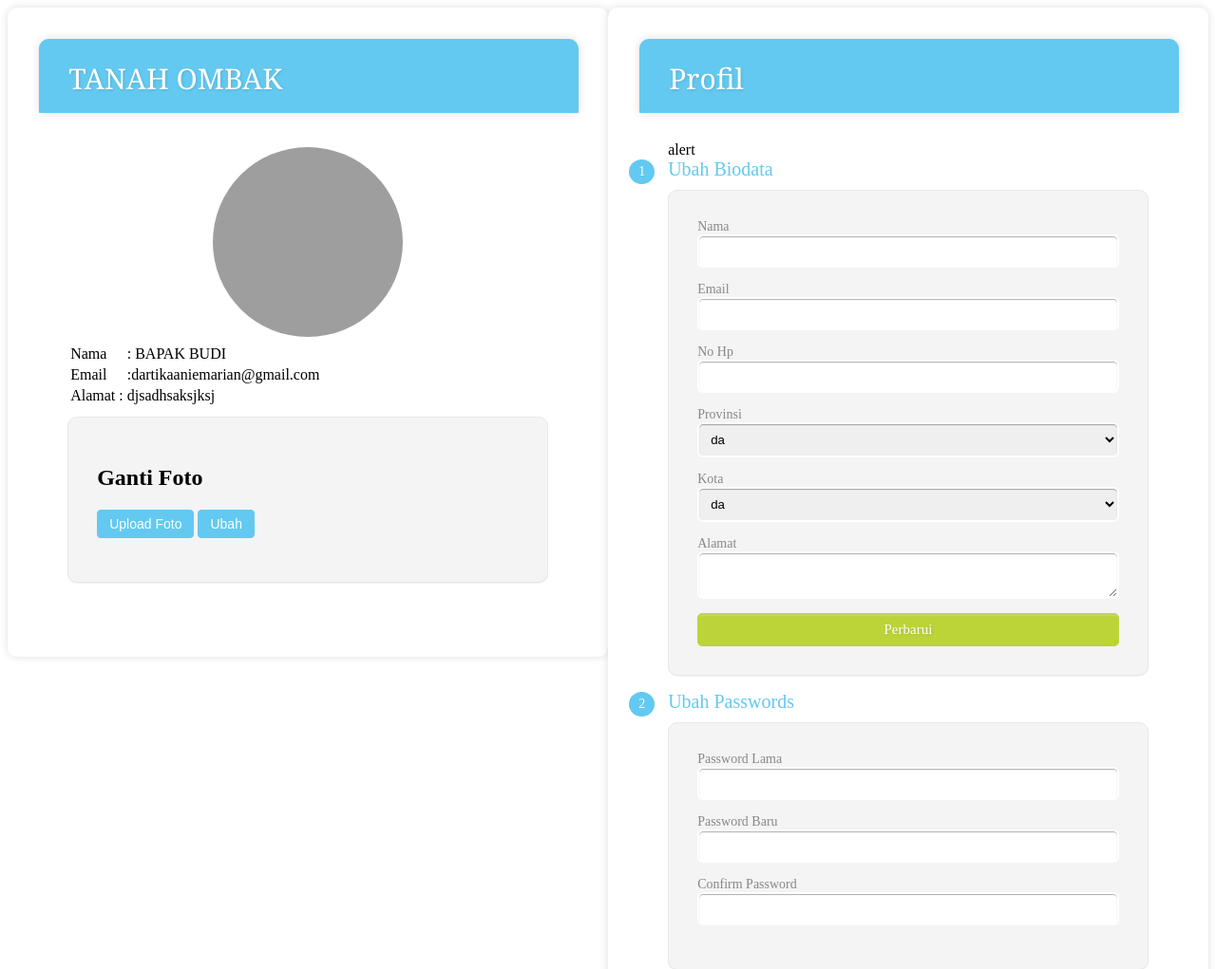
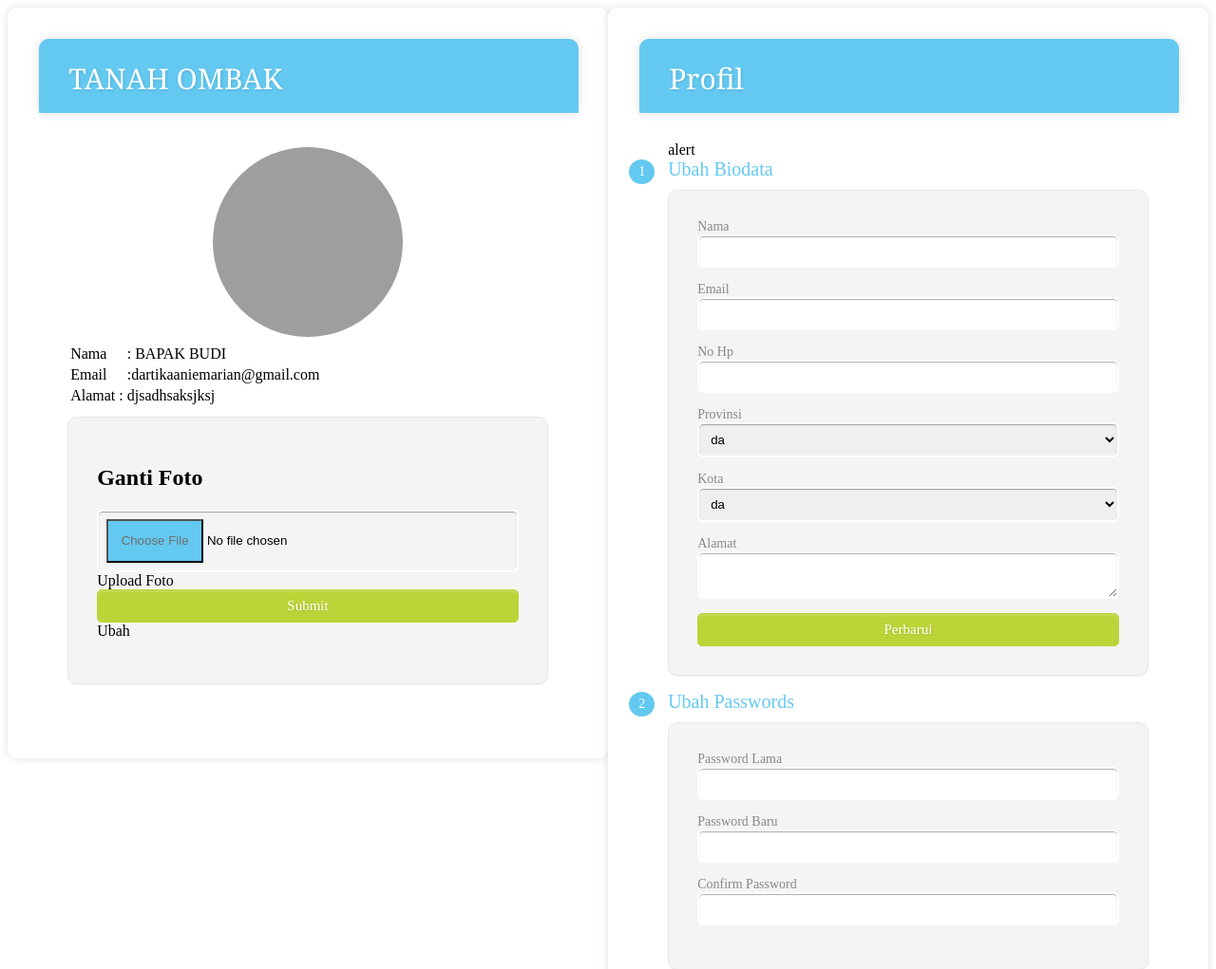
Before and after one commit to vedoalfarizi/bangku, a PHP site: page /umum/profilumum.php in a window 1280 px wide. Shown: the top 1021 px of the page at 95% size. Run offline with PHP 8.4, Linux system fonts and the light colour scheme; grey boxes are pictures that could not be loaded.

Commit message:
ulang profil

```diff
--- a/umum/profilumum.php
+++ b/umum/profilumum.php
@@ -43,11 +43,11 @@
 
             </table>
             <div class="kotak">
-                <form>
+                <form action="../fungsi/proses.php" method="post" enctype="multipart/form-data">
                     <h2>Ganti Foto</h2>
 
-                    <button type="file" name="ktp" class="bt bt-birusoft"/>Upload Foto </button>
-                    <button type="submit" name="verifikasi_ktp" class="bt bt-birusoft" />Ubah </button>
+                    <input type="file" name="ktp" accept="image/*" >Upload Foto </input>
+                    <input type="submit" name="verifikasi_ktp" class="bt bt-birusoft" >Ubah </input>
                 </form>
             </div>
             </div>
```
